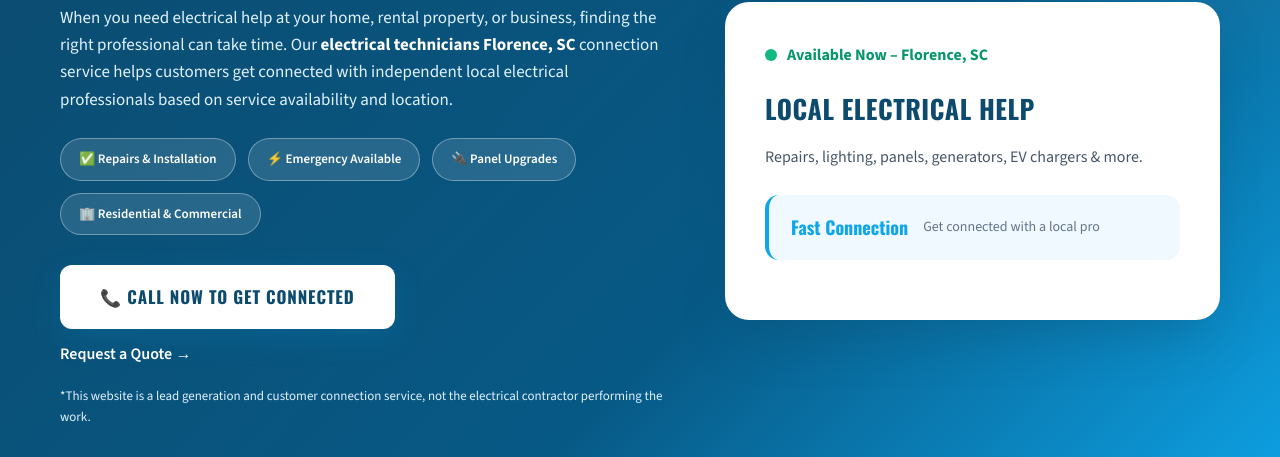
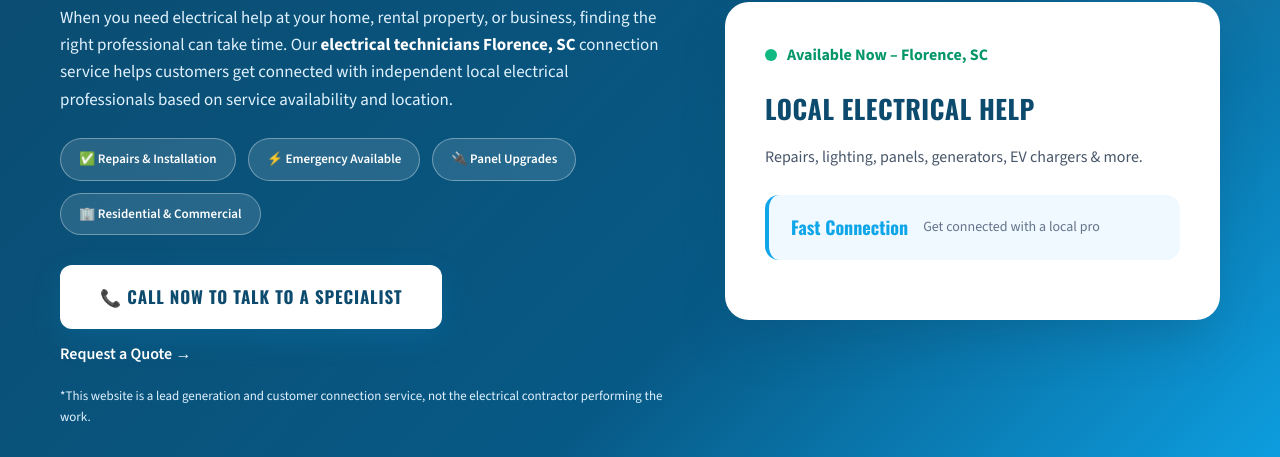
Before and after one commit to Atifmarwat/electrician-florence-sc, a plain HTML site: page electrical-technicians-florence-sc.html in a window 1280 px wide. Shown: the part 343-800 px from the top of the page. Drawn offline with nearby package versions, Linux system fonts and the light colour scheme.

Commit message:
Update electrical-technicians-florence-sc.html

```diff
--- a/electrical-technicians-florence-sc.html
+++ b/electrical-technicians-florence-sc.html
@@ -7,7 +7,7 @@
   <meta name="description" content="Electrical technicians Florence, SC connection service. Get connected with local independent electrical professionals for repairs, installations, panel upgrades, and more.">
   <link rel="canonical" href="https://24hourelectricianflorencesc.com/electrical-technicians-florence-sc">
   <meta property="og:title" content="Electrical Technicians Florence, SC – Get Connected">
-  <meta property="og:description" content="Find electrical technicians in Florence, SC. Call now to get connected with an independent local professional.">
+  <meta property="og:description" content="Find electrical technicians in Florence, SC. Call Now to Talk to a Specialist with an independent local professional.">
   <link rel="preconnect" href="https://fonts.googleapis.com">
   <link rel="preconnect" href="https://fonts.gstatic.com" crossorigin>
   <link href="https://fonts.googleapis.com/css2?family=Oswald:wght@400;500;600;700&family=Source+Sans+3:wght@400;500;600;700&display=swap" rel="stylesheet">
@@ -882,7 +882,7 @@
           <div class="badge">🔌 Panel Upgrades</div>
           <div class="badge">🏢 Residential & Commercial</div>
         </div>
-        <a href="tel:+18436284022" class="btn-primary">📞 Call Now to Get Connected</a>
+        <a href="tel:+18436284022" class="btn-primary">📞 Call Now to Talk to a Specialist</a>
         <div style="margin-top: 12px;"><a href="#" style="color: var(--white); font-weight: 600; text-decoration: none;">Request a Quote →</a></div>
         <p style="font-size: 13px; color: #E0F2FE; margin-top: 20px;">*This website is a lead generation and customer connection service, not the electrical contractor performing the work.</p>
       </div>
@@ -1160,7 +1160,7 @@
       <p>Whether you need an electrical repair, lighting project, panel upgrade, generator installation, EV charger, or another type of electrical service, you can start by contacting us.</p>
       <a href="tel:+18436284022" class="contact-phone">+1 (843) 628-4022</a>
       <div style="display:flex; flex-wrap:wrap; justify-content:center; gap:20px; margin-top:20px;">
-        <span style="font-weight: 600; color: var(--text-dark);">📞 Call Now to Get Connected</span>
+        <span style="font-weight: 600; color: var(--text-dark);">📞 Call Now to Talk to a Specialist</span>
         <span style="font-weight: 600; color: var(--text-dark);">📋 Request a Quote</span>
       </div>
       <p style="font-size:13px; color: var(--muted); margin-top: 20px; border-top: 1px solid var(--slate); padding-top: 20px; text-align: left;"><strong>Disclaimer:</strong> This website is a lead generation and customer connection service. We are not the electrical contractor performing the work. Customers may be connected with independent service providers based on availability. Services, pricing, licensing, insurance, warranties, qualifications, scheduling, and availability vary by provider. Customers should discuss all important details directly with the independent service professional before agreeing to services.</p>
```
